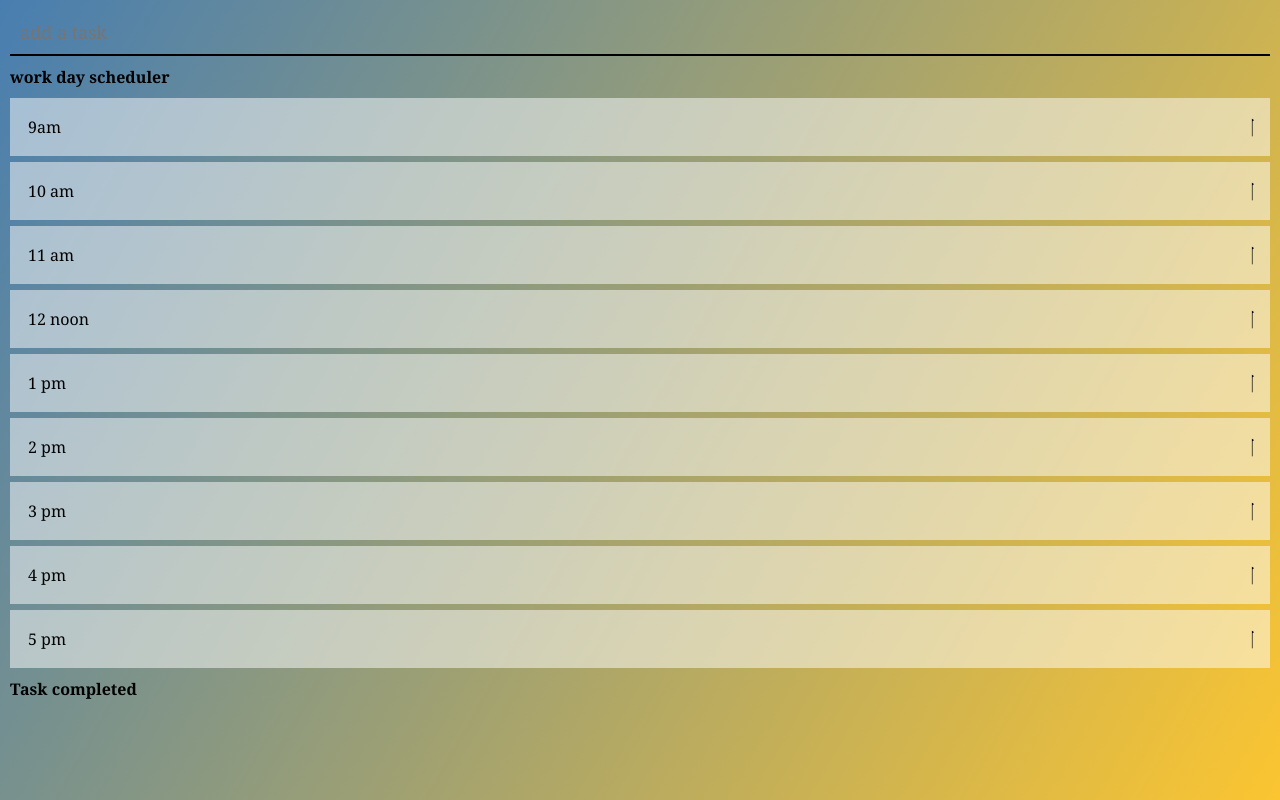
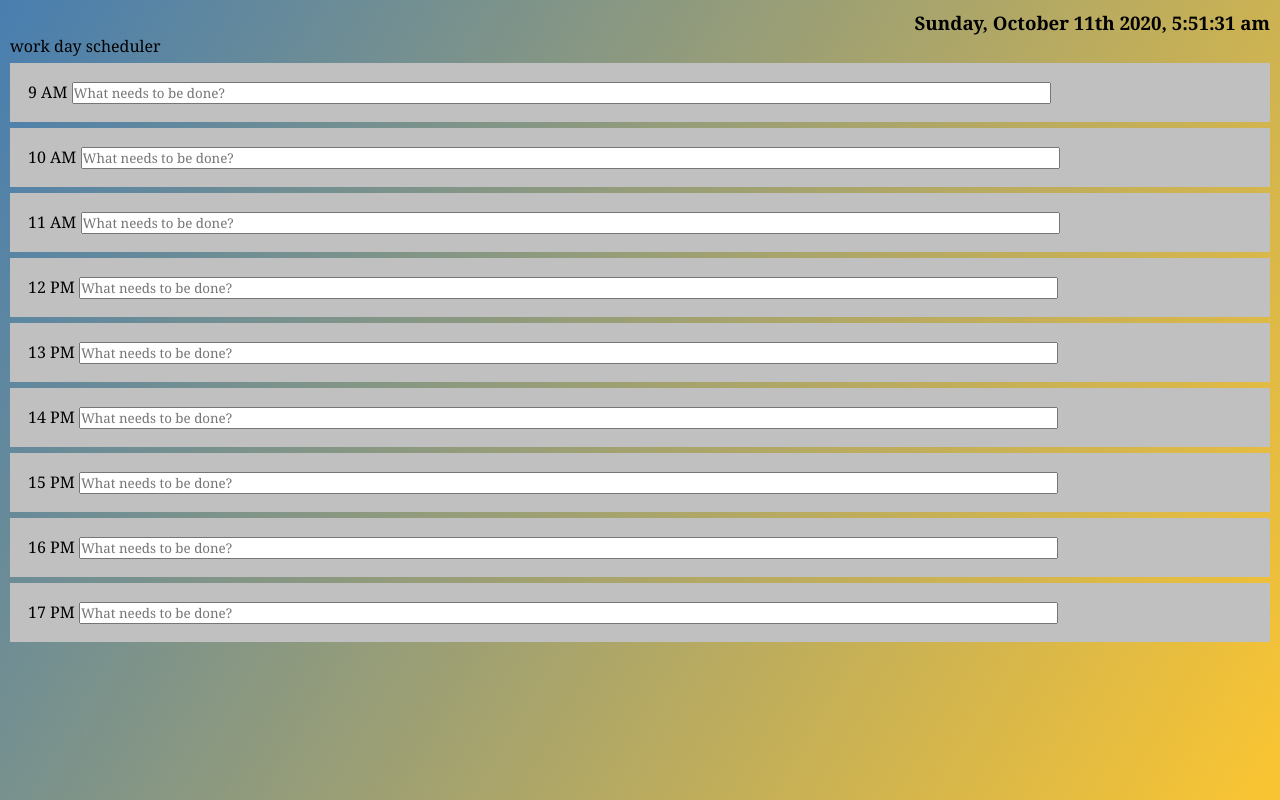
Before and after one commit to ManNeu/Assignment5, a plain HTML site: page index.html in a window 1280 px wide. Drawn offline with nearby package versions, Linux system fonts and the light colour scheme.

Commit message:
made the necessity changes

```diff
--- a/index.html
+++ b/index.html
@@ -1,81 +1,84 @@
 <!DOCTYPE html>
 <html lang="en">
+
 <head>
    <meta charset="UTF-8">
    <meta name="viewport" content="width=device-width, initial-scale=1.0">
    <link rel="stylesheet" href="style.css">
 
-   <link rel = "stylesheet"  href = "https://stackpath.bootstrapcdn.com/font-awesome/4.7.0/css/font-awesome.min.css">
-   <script src = "https://cdnjs.cloudflare.com/ajax/libs/jquery/3.5.1/jquery.min.js"></script>
-   <script  src = "https://cdnjs.cloudflare.com/ajax/libs/moment.js/2.28.0/moment.min.js"></script>
+   <link rel="stylesheet" href="https://stackpath.bootstrapcdn.com/font-awesome/4.7.0/css/font-awesome.min.css">
+   <script src="https://cdnjs.cloudflare.com/ajax/libs/jquery/3.5.1/jquery.min.js"></script>
+   <script src="https://cdnjs.cloudflare.com/ajax/libs/moment.js/2.28.0/moment.min.js"></script>
    <title>Document</title>
 </head>
+
 <body>
    <div class="container">
-       <input type="text" class = "txtb" placeholder="add a task"></input>
-        <div class="notcomp">
-         <h4>work day scheduler</h4>
-         <div class="task">
-            9am
-           <i class = "fas fa-trash-alt"></i>
-            <i class = "fas fa-check"></i>
+      <h3></h3>
+      <h4">work day scheduler</h4>
+
+         <div class="task1">
+
+
+            <form class="todo-form" method="POST">
+               <label for="todo-text" class="check1">9 </label>AM
+               <input type="text" placeholder="What needs to be done?" name="todo-text" id="nine-todo-text" />
+
+            </form>
          </div>
-              <div class="task">
-          10 am
-          <i class = "fas fa-trash-alt"></i>
-          <i class = "fas fa-check"></i>
+         <div class="task2">
+            <form class="todo-form" method="POST">
+               <label for="todo-text" class="check2">10 </label>AM
+               <input type="text" placeholder="What needs to be done?" name="todo-text" id="ten-todo-text" />
+            </form>
          </div>
-             <div class="task">
-          11 am
-          <i class = "fas fa-trash-alt"></i>
-          <i class = "fas fa-check"></i>
+         <div class="task3">
+            <form class="todo-form" method="POST">
+               <label for="todo-text" class="check3">11 </label>AM
+               <input type="text" placeholder="What needs to be done?" name="todo-text" id="eleven-todo-text" />
+            </form>
          </div>
-             <div class="task">
-          12 noon
-          <i class = "fas fa-trash-alt"></i>
-          <i class = "fas fa-check"></i>
+         <div class="task4">
+            <form class="todo-form" method="POST">
+               <label for="todo-text" class="check4">12 </label>PM
+               <input type="text" placeholder="What needs to be done?" name="todo-text" id="twelve-todo-text" />
+            </form>
          </div>
-             <div class="task">
-          1 pm
-          <i class = "fas fa-trash-alt"></i>
-          <i class = "fas fa-check"></i>
+         <div class="task5">
+            <form class="todo-form" method="POST">
+               <label for="todo-text" class="check5">13 </label>PM
+               <input type="text" placeholder="What needs to be done?" name="todo-text" id="one-todo-text" />
+            </form>
          </div>
-             <div class="task">
-          2 pm
-          <i class = "fas fa-trash-alt"></i>
-          <i class = "fas fa-check"></i>
+         <div class="task6">
+            <form class="todo-form" method="POST">
+               <label for="todo-text" class="check6">14 </label>PM
+               <input type="text" placeholder="What needs to be done?" name="todo-text" id="two-todo-text" />
+            </form>
          </div>
-             <div class="task">
-          3 pm
-          <i class = "fas fa-trash-alt"></i>
-          <i class = "fas fa-check"></i>
+         <div class="task7">
+            <form class="todo-form" method="POST">
+               <label for="todo-text" class="check7">15 </label>PM
+               <input type="text" placeholder="What needs to be done?" name="todo-text" id="three-todo-text" />
+            </form>
          </div>
-             <div class="task">
-          4 pm
-          <i class = "fas fa-trash-alt"></i>
-          <i class = "fas fa-check"></i>
+         <div class="task8">
+            <form class="todo-form" method="POST">
+               <label for="todo-text" class="check8">16 </label>PM
+               <input type="text" placeholder="What needs to be done?" name="todo-text" id="four-todo-text" />
+            </form>
          </div>
-             <div class="task">
-          5 pm
-          <i class = "fas fa-trash-alt"></i>
-          <i class = "fas fa-check"></i>
+         <div class="task9">
+            <form class="todo-form" method="POST">
+               <label for="todo-text" class="check9">17 </label>PM
+               <input type="text" placeholder="What needs to be done?" name="todo-text" id="five-todo-text" />
+            </form>
          </div>
 
-         </div>
-         <div class="completed">
-             <h4>Task completed</h4>
-             <!-- <div class = "task">
-                 Task
-                 <i class = "fa-trash-alt"></i>
-             </div>
-             <div class = "task">
-                Task
-                <i class = "fa-trash-alt"></i>
-            </div> -->
-         </div>
+
 
    </div>
-    <script src = "script.js"></script>
+   <script src="script.js"></script>
 </body>
 
 </html>
--- a/script.js
+++ b/script.js
@@ -1,31 +1,72 @@
+var todoInput1 = document.querySelector("#nine-todo-text");
+var todoInput2 = document.querySelector("#ten-todo-text");
+var todoInput3 = document.querySelector("#eleven-todo-text");
+var todoInput4 = document.querySelector("#twelve-todo-text");
+var todoInput5 = document.querySelector("#one-todo-text");
+var todoInput6 = document.querySelector("#two-todo-text");
+var todoInput7 = document.querySelector("#three-todo-text");
+var todoInput8 = document.querySelector("#four-todo-text");
+var todoInput9 = document.querySelector("#five-todo-text");
 
-$(".txtb").keypress (function(e){
-    if (e.keyCode == '13' && $(".txtb").val() !=""){
-         var task = $("<div class = 'task'></div>").text($(".txtb").val());
-         var del =$("<i class = 'fas fa-trash-alt'> </i>").click(function(){
-                    var p = $(this).parent();
-                    p.fadeOut(function(){
-                        p.remove();
-                    });
+
+var d = moment().format("dddd, MMMM Do YYYY, h:mm:ss a");
+console.log(d);
+var da = moment().format("hA");
+console.log(da);
+var today = new Date().getHours();
+console.log(today);
+$(".container h3").text(d);
+
+for (i = 1; i <= 9; i++) {
+    if (today > ($(".check" + [i]).text())) {
+        $(".task" + [i]).css("background", "yellow");
+
+        console.log(".check" + [i]);
+
+    }
+    else if (today == ($(".check" + [i]).text())) {
+        $(".task" + [i]).css("background", "blue");
+    }
+    else {
+        $(".task" + [i]).css("background", "grey");
+    }
+}
+
+
+$(".todo-form").submit(function (event) {
+    event.preventDefault();
+
+    var user = {
+        amNine: todoInput1.value.trim(),
+        amTen: todoInput2.value.trim(),
+        amEleven: todoInput3.value.trim(),
+        pmTwelve: todoInput4.value.trim(),
+        pmOne: todoInput5.value.trim(),
+        pmTwo: todoInput6.value.trim(),
+        pmThree: todoInput7.value.trim(),
+        pmFour: todoInput8.value.trim(),
+        pmFive: todoInput9.value.trim()
+    };
+    console.log(user);
+    localStorage.setItem("user", JSON.stringify(user));
 
 
 
 
-                });
-                var check = $("<i class = 'fas fa-check'></i>").click(function(){
-                        var p  = $(this).parent();
+});
+var readStorage = function () {
+    var lastUser = JSON.parse(localStorage.getItem("user"));
+    console.log(lastUser);
+    $(".task1 input").val(lastUser.amNine);
+    $(".task2 input").val(lastUser.amTen);
+    $(".task3 input").val(lastUser.amEleven);
+    $(".task4 input").val(lastUser.pmTwelve);
+    $(".task5 input").val(lastUser.pmOne);
+    $(".task6 input").val(lastUser.pmTwo);
+    $(".task7 input").val(lastUser.pmThree);
+    $(".task8 input").val(lastUser.pmFour);
+    $(".task9 input").val(lastUser.pmFive);
 
-                        p.fadeOut(function(){
-                            $(".completed").append(p);
+}
 
-                            p.fadeIn();
-                        });
-                        $(this).remove();
-                    });
-                    task.append (del,check);
-                        $(".notcomp").append(task);
-
-                        $(".textb").val("");
-                    }
-                    localStorage.setItem("val", JSON.stringify("p"));
-     });
+readStorage();
--- a/style.css
+++ b/style.css
@@ -1,3 +1,4 @@
+
 *{
     margin: 0px;
     padding: 0px;
@@ -25,13 +26,20 @@ body{
 h4{
     margin: 10px 0;
 }
-.task {
+.todo-form{
     width: 100%;
     background: rgba(255,255, 255, 0.5);
     padding: 18px;
     margin: 6px 0;
     overflow: hidden;
 
+}
+ .todo-form input{
+    width: 80%;
+
+}
+h3{
+    text-align: right;
 }
 .task i{
     float: right;
```
Also changed, not shown: 1 other file. Lines whose indentation alone changed are shown as unchanged.
